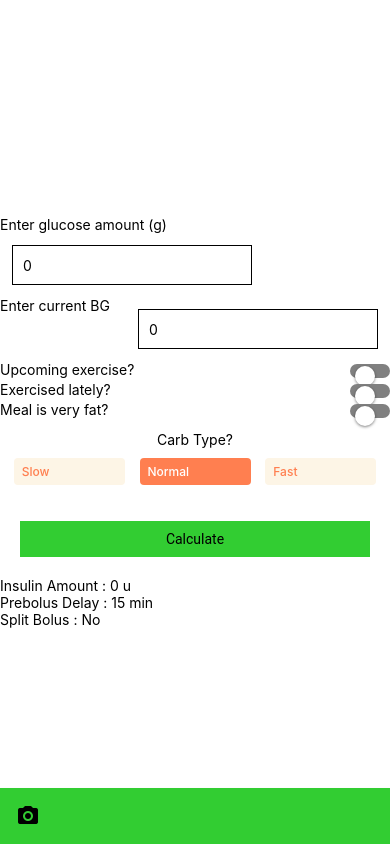
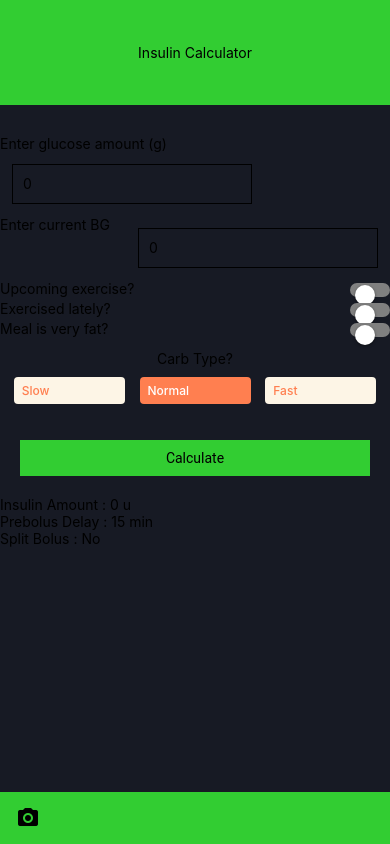
Before and after one commit to Gpoitras/T1DApp_Typescript, a React Native app: screen / in a window 390 px wide. Built offline with nearby package versions, Linux system fonts and the light colour scheme.

Commit message:
correctifs UI

```diff
--- a/App.tsx
+++ b/App.tsx
@@ -1,9 +1,15 @@
 import React from 'react';
-import ScreenModel from './components/CustomMainView';
+import ScreenModel from './components/ScreenModel';
 import InsulinCalculator from './components/InsulinCalculator';
 
 const App = () => {
-  return <ScreenModel children={<InsulinCalculator />} />;
+  return  (
+
+    <ScreenModel
+      screenTitle='Insulin Calculator'
+      children={<InsulinCalculator />}
+    />
+  );
 };
 
 export default App;
--- a/components/MainAppBar.tsx
+++ b/components/MainAppBar.tsx
@@ -1,13 +1,12 @@
 /* eslint-disable prettier/prettier */
 /* eslint-disable semi */
 
-
 import * as React from 'react';
 import { Appbar } from 'react-native-paper';
-import { StyleSheet } from 'react-native';
+import Styles from '../styles/Styles';
 
 const MainAppBar = () => (
- <Appbar style={styles.bottom}>
+ <Appbar style={Styles.mainAppBar}>
    <Appbar.Action
      icon="camera"
      onPress={() => console.log('Pressed archive')}
@@ -16,13 +15,3 @@ const MainAppBar = () => (
  );
 
 export default MainAppBar
-
-const styles = StyleSheet.create({
-  bottom: {
-    backgroundColor: 'limegreen',
-    position: 'absolute',
-    left: 0,
-    right: 0,
-    bottom: 0,
-  },
-});
--- /dev/null
+++ b/components/ScreenBody.tsx
@@ -0,0 +1,22 @@
+import React, {FC} from 'react';
+import {View} from 'react-native';
+import Styles from '../styles/Styles';
+
+interface Body {
+    children: any;
+}
+
+const ScreenBody: FC<Body> = props => {
+
+    return (
+
+        <View style={Styles.screenBody}>
+            {props.children}
+        </View>
+
+
+    );
+}
+
+
+export default ScreenBody;
--- /dev/null
+++ b/components/ScreenHeader.tsx
@@ -0,0 +1,21 @@
+import React, {FC} from 'react';
+import {Text, View} from 'react-native';
+import Styles from '../styles/Styles';
+
+interface Header {
+    title:string;
+}
+
+const ScreenHeader: FC<Header> = props => {
+
+    return (
+        <View style={Styles.screenHeader}>
+            <Text>
+                {props.title}
+            </Text>
+        </View>
+    );
+
+}
+
+export default ScreenHeader;
--- a/components/CustomMainView.tsx
+++ b/components/ScreenModel.tsx
@@ -3,15 +3,19 @@ import React, { FC } from 'react';
 import {View} from 'react-native';
 import Styles from '../styles/Styles';
 import MainAppBar from './MainAppBar';
+import ScreenHeader from './ScreenHeader';
+import ScreenBody from './ScreenBody';
 
 interface ScreenModel {
+  screenTitle: string;
   children: any;
 }
 
 const ScreenModel: FC<ScreenModel> = props => {
   return (
     <View style={Styles.screenModel}>
-      {props.children}
+      <ScreenHeader title={props.screenTitle}/>
+      <ScreenBody children={props.children} />
       <MainAppBar />
     </View>
   );
--- a/styles/Styles.js
+++ b/styles/Styles.js
@@ -5,6 +5,9 @@
 /* eslint-disable react-native/no-inline-styles */
 
 import {StyleSheet } from 'react-native';
+
+const mainColor = 'limegreen';
+const backgroundColor = '#171a24';
 
 const Styles = StyleSheet.create({
     input: {
@@ -15,7 +18,7 @@ const Styles = StyleSheet.create({
     },
     button: {
       alignItems: 'center',
-      backgroundColor: 'limegreen',
+      backgroundColor: mainColor,
       padding: 10,
       margin: 20,
     },
@@ -42,12 +45,7 @@ const Styles = StyleSheet.create({
         backgroundColor: 'coral',
         borderWidth: 0,
     },
-    bottomBar: {
-      position: 'absolute',
-      left: 0,
-      right: 0,
-      bottom: 0,
-    },
+
     buttonLabel: {
         fontSize: 12,
         fontWeight: '500',
@@ -60,11 +58,7 @@ const Styles = StyleSheet.create({
         textAlign: 'center',
         marginBottom: 10,
     },
-    screenModel: {
-      flex: 1,
-      justifyContent: 'center',
-      alignItems: 'center',
-    },
+
     headers: {
         textAlign: 'center',
         fontSize: 18,
@@ -75,6 +69,32 @@ const Styles = StyleSheet.create({
         fontSize: 17,
         marginLeft: 8,
     },
+    screenModel: {
+      flex: 1,
+      justifyContent: 'center',
+      alignItems: 'center',
+      backgroundColor: backgroundColor
+    },
+    screenHeader: {
+      flex: 2,
+      width:'100%',
+      backgroundColor: mainColor,
+      justifyContent: 'center',
+      alignItems: 'center',
+    },
+    screenHeaderText: {
+      color: 'black'
+    },
+    screenBody: {
+      flex: 12,
+      paddingTop: 30,
+      paddingBottom: 30,
+    },
+    mainAppBar: {
+      flex: 1,
+      backgroundColor: mainColor,
+      width: '100%'
+    },
   });
 
   export default Styles;
```
Also changed, not shown: package.json (+7 -34 lines), 2 other files (tests, documents, lock files or other folders).
